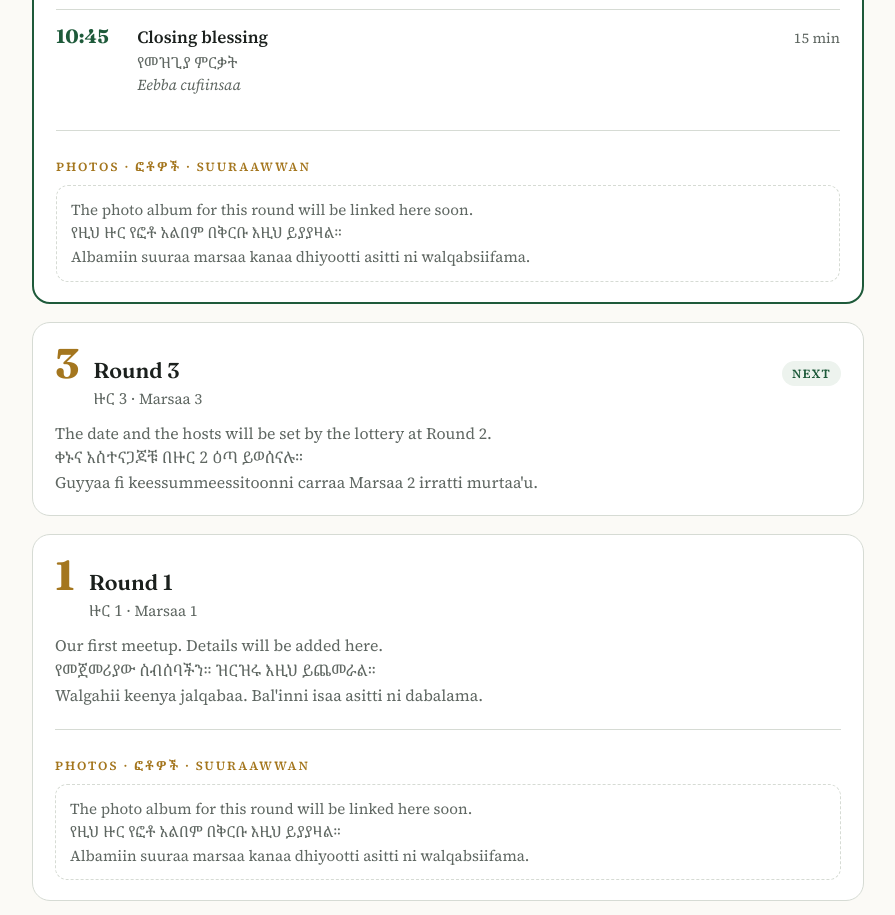
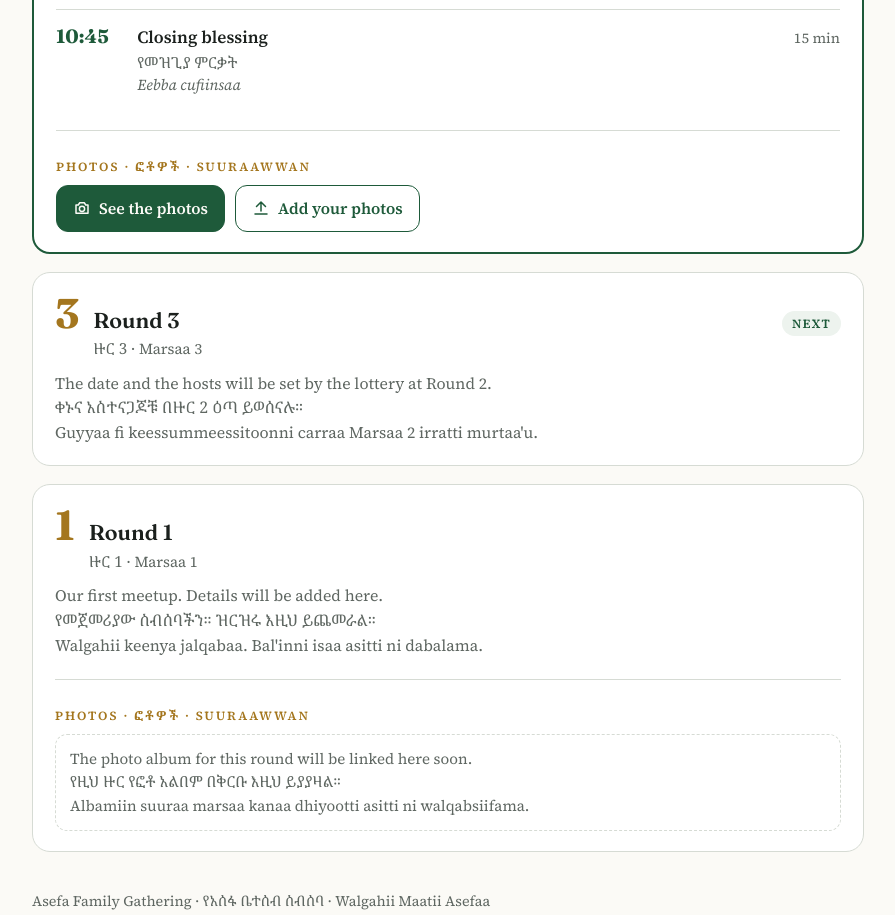
Before and after one commit to abudah/asefa-family-gathering, a plain HTML site: page meetups.html in a window 1280 px wide. Shown: the part 1460-2375 px from the top of the page, without its empty margins (192-1087 px from the left). Drawn offline with Linux system fonts and the light colour scheme.

Commit message:
Link the Round 2 Google Photos album
Co-Authored-By: Claude Opus 5.5 <noreply@anthropic.com>

```diff
--- a/meetups.html
+++ b/meetups.html
@@ -162,7 +162,7 @@ footer { margin-top: 2.4rem; color: var(--muted); font-size: .9rem; }
 /* =====================================================================
    PHOTO ALBUMS
    For each round, paste:
-   - album:  the link to that round's Google Drive folder.
+   - album:  the link to that round's Google Photos shared album or Google Drive folder.
              Share the folder as "Anyone with the link" and choose "Editor",
              so family members can upload their own photos into it.
    - images: (optional) the IDs of a few photos to show here as a gallery.
@@ -171,13 +171,13 @@ footer { margin-top: 2.4rem; color: var(--muted); font-size: .9rem; }
    ===================================================================== */
 var ALBUMS = {
   1: { album: "", images: [] },
-  2: { album: "", images: [] }
+  2: { album: "https://photos.app.goo.gl/MvLgzYVoU4DYMHEZ7", images: [] }
 };
 
 (function () {
   var cam = '<svg viewBox="0 0 24 24" fill="none" stroke="currentColor" stroke-width="2" stroke-linecap="round" stroke-linejoin="round"><path d="M4 8h3l2-3h6l2 3h3v11H4z"/><circle cx="12" cy="13" r="3.5"/></svg>';
   var up = '<svg viewBox="0 0 24 24" fill="none" stroke="currentColor" stroke-width="2" stroke-linecap="round" stroke-linejoin="round"><path d="M12 16V4M6 10l6-6 6 6M4 20h16"/></svg>';
-  function safe(u) { return /^https:\/\/(drive|photos)\.google\.com\//.test(u) ? u : ''; }
+  function safe(u) { return /^https:\/\/((drive|photos)\.google\.com|photos\.app\.goo\.gl)\//.test(u) ? u : ''; }
   function id(x) { return /^[A-Za-z0-9_-]{10,}$/.test(x) ? x : ''; }
   document.querySelectorAll('.photos').forEach(function (box) {
     var a = ALBUMS[box.dataset.round] || {}, link = safe(a.album || ''), imgs = (a.images || []).map(id).filter(Boolean);
```
